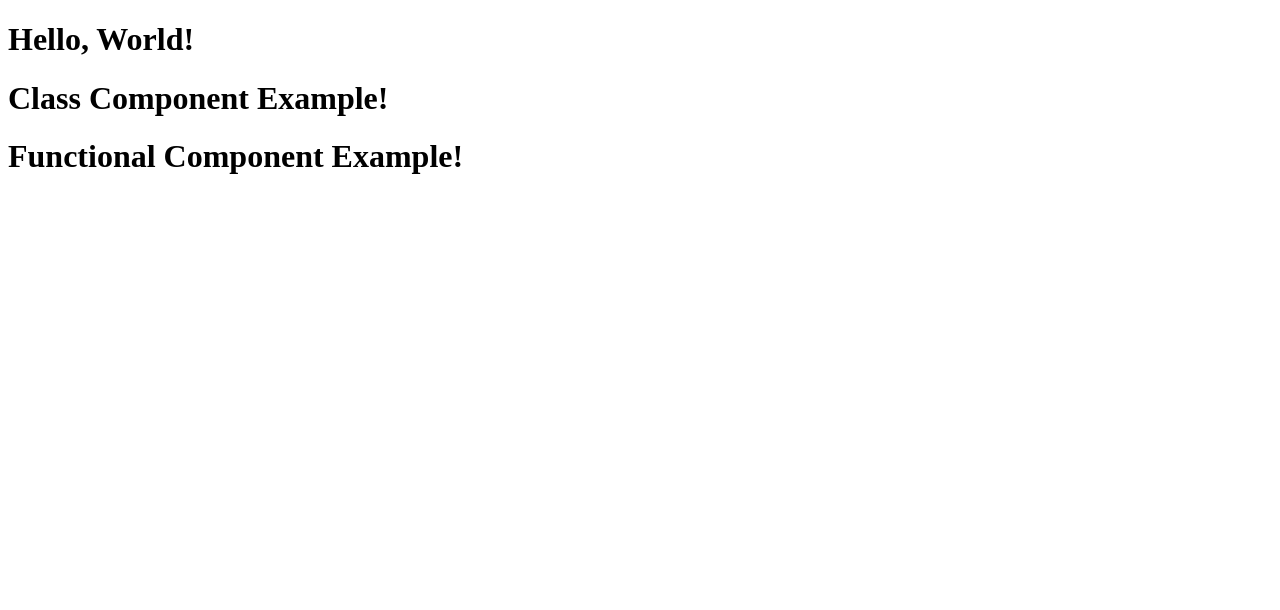
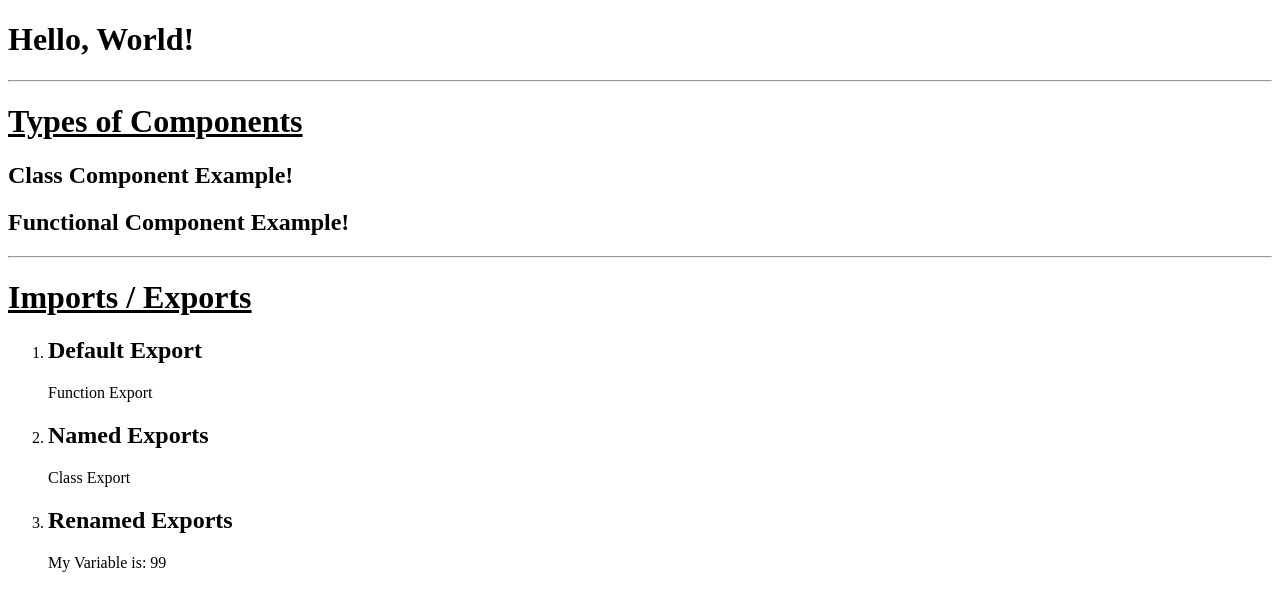
Before and after one commit to ChristinRobinson/React-Workspace_Coding-Ninjas, a React (Create React App) app in the folder my-app/: page / in a window 1280 px wide. Shown: the top 610 px of the page. Built offline with nearby package versions, Linux system fonts and the light colour scheme.

Commit message:
Imports & Exports in ES6

```diff
--- /dev/null
+++ b/my-app/src/01 Imports & Exports/Imports.js
@@ -0,0 +1,38 @@
+import React from 'react';
+
+// Importing Default Export
+// import MyFunc from './modules';
+
+// Importing Named Exports
+// import { MyClass } from './modules';
+
+// Importing Renamed Exports
+// import { RenamedVariable as MyVariable } from './modules';
+
+// You can import them in a single line as well
+import MyFunc, { MyClass, RenamedVariable as MyVariable } from './modules';
+
+const Imports = () => {
+	return (
+		<div className='imports-exports-example'>
+			<ol>
+				<li>
+					<h2>Default Export</h2>
+					<MyFunc />
+				</li>
+
+				<li>
+					<h2>Named Exports</h2>
+					<MyClass />
+				</li>
+
+				<li>
+					<h2>Renamed Exports</h2>
+					<p>My Variable is: {MyVariable}</p>
+				</li>
+			</ol>
+		</div>
+	);
+};
+
+export default Imports;
--- /dev/null
+++ b/my-app/src/01 Imports & Exports/modules.js
@@ -0,0 +1,27 @@
+import React from 'react';
+
+// Function
+const myFunc = () => {
+	return <p>Function Export</p>;
+};
+
+// Class
+class MyClass extends React.Component {
+	render() {
+		return <p>Class Export</p>;
+	}
+}
+
+// Variable
+const a = 99;
+
+
+
+// Default Export
+export default myFunc;
+
+// Named Exports
+export { MyClass };
+
+// Renamed Exports
+export { a as RenamedVariable };
--- a/my-app/src/App.js
+++ b/my-app/src/App.js
@@ -1,4 +1,7 @@
 import React from 'react';
+
+// Imports & Exports
+import Imports from './01 Imports & Exports/Imports';
 
 // Class Component Example
 class ClassComponentExample extends React.Component {
@@ -6,7 +9,7 @@ class ClassComponentExample extends React.Component {
 		return (
 			// You can use <React.Fragment> as the parent instead of <div> if you want to avoid adding an extra wrapper element in the HTML structure.
 			<React.Fragment>
-				<h1>Class Component Example!</h1>
+				<h2>Class Component Example!</h2>
 			</React.Fragment>
 		);
 	}
@@ -17,7 +20,7 @@ const FunctionalComponentExample = () => {
 	return (
 		// You can use <React.Fragment> as the parent instead of <div> if you want to avoid adding an extra wrapper element in the HTML structure.
 		<React.Fragment>
-			<h1>Functional Component Example!</h1>
+			<h2>Functional Component Example!</h2>
 		</React.Fragment>
 	);
 };
@@ -27,8 +30,19 @@ const App = () => {
 		// JSX Expressions must have one parent element
 		<div className='App'>
 			<h1>Hello, World!</h1>
+			<hr />
+
+			<h1>
+				<u>Types of Components</u>
+			</h1>
 			<ClassComponentExample />
 			<FunctionalComponentExample />
+			<hr />
+
+			<h1>
+				<u>Imports / Exports</u>
+			</h1>
+			<Imports />
 		</div>
 	);
 };
```
Also changed, not shown: 1 other file (tests, documents, lock files or other folders).
